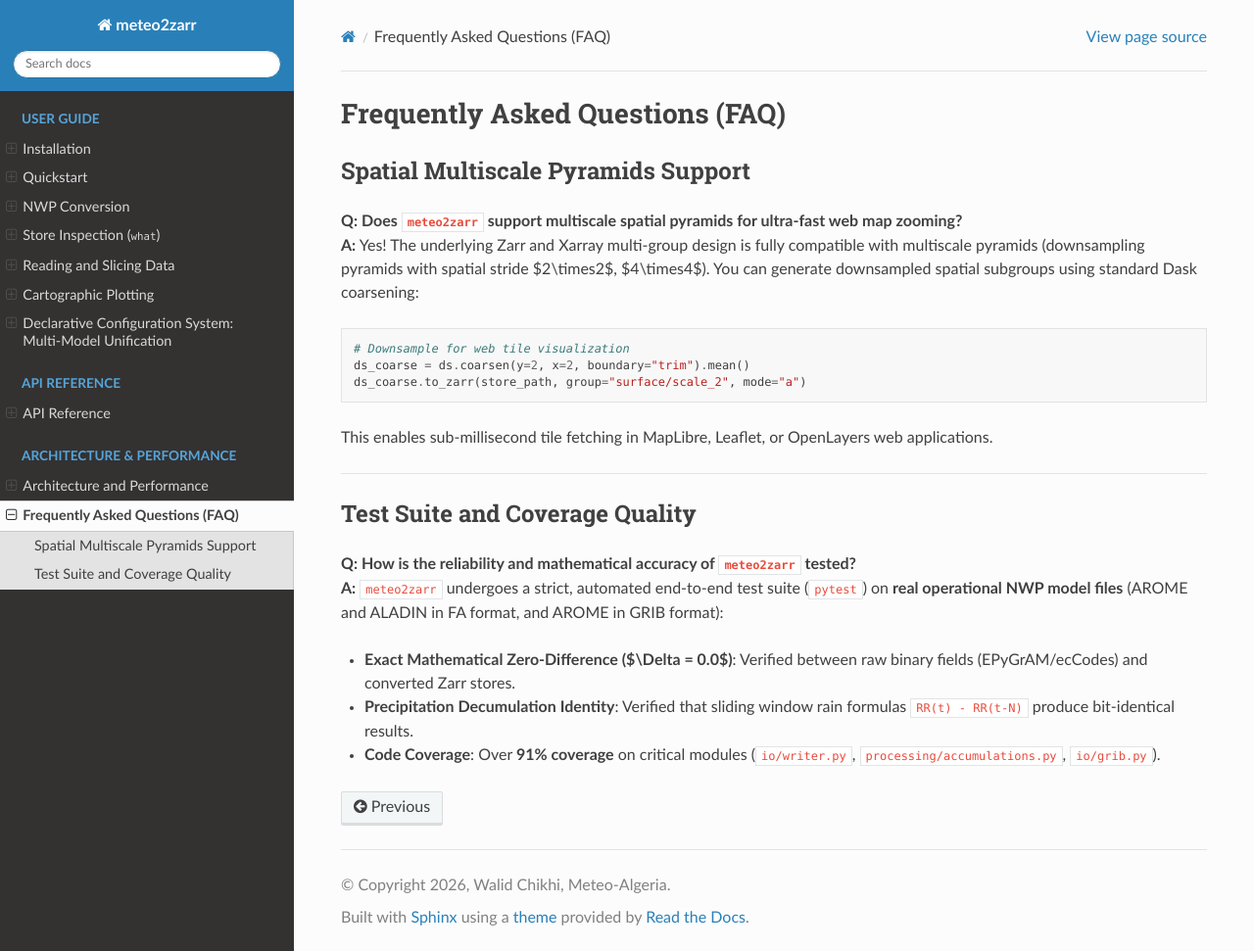
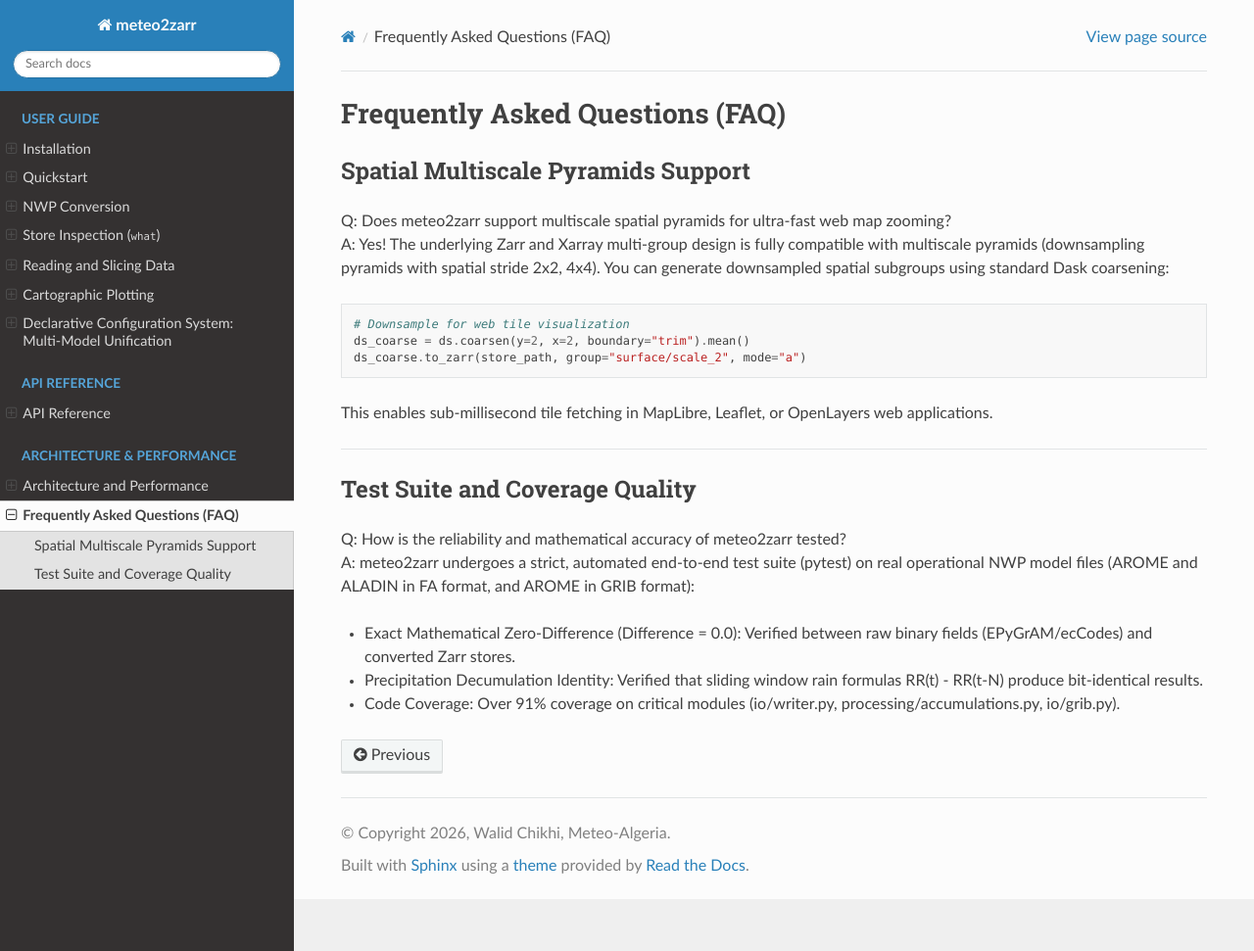
Before and after one commit to walidchikhi/meteo2zarr, a Sphinx documentation site: the page built from docs/source/faq.md, in a window 1280 px wide and 971 px high. Shown: the whole window at 98% size. Built offline with Sphinx 7.4.7 and the Read the Docs theme 3.1.0, drawn with Linux system fonts in a browser that asks for light colours.

````diff
--- a/docs/source/faq.md
+++ b/docs/source/faq.md
@@ -1,20 +1,23 @@
 # Frequently Asked Questions (FAQ)
 
 ### Spatial Multiscale Pyramids Support
-**Q: Does `meteo2zarr` support multiscale spatial pyramids for ultra-fast web map zooming?**
-**A:** Yes! The underlying Zarr and Xarray multi-group design is fully compatible with multiscale pyramids (downsampling pyramids with spatial stride $2\times2$, $4\times4$). You can generate downsampled spatial subgroups using standard Dask coarsening:
+Q: Does meteo2zarr support multiscale spatial pyramids for ultra-fast web map zooming?
+A: Yes! The underlying Zarr and Xarray multi-group design is fully compatible with multiscale pyramids (downsampling pyramids with spatial stride 2x2, 4x4). You can generate downsampled spatial subgroups using standard Dask coarsening:
+
 ```python
 # Downsample for web tile visualization
 ds_coarse = ds.coarsen(y=2, x=2, boundary="trim").mean()
 ds_coarse.to_zarr(store_path, group="surface/scale_2", mode="a")
 ```
+
 This enables sub-millisecond tile fetching in MapLibre, Leaflet, or OpenLayers web applications.
 
 ---
 
 ### Test Suite and Coverage Quality
-**Q: How is the reliability and mathematical accuracy of `meteo2zarr` tested?**
-**A:** `meteo2zarr` undergoes a strict, automated end-to-end test suite (`pytest`) on **real operational NWP model files** (AROME and ALADIN in FA format, and AROME in GRIB format):
-- **Exact Mathematical Zero-Difference ($\Delta = 0.0$)**: Verified between raw binary fields (EPyGrAM/ecCodes) and converted Zarr stores.
-- **Precipitation Decumulation Identity**: Verified that sliding window rain formulas `RR(t) - RR(t-N)` produce bit-identical results.
-- **Code Coverage**: Over **91% coverage** on critical modules (`io/writer.py`, `processing/accumulations.py`, `io/grib.py`).
+Q: How is the reliability and mathematical accuracy of meteo2zarr tested?
+A: meteo2zarr undergoes a strict, automated end-to-end test suite (pytest) on real operational NWP model files (AROME and ALADIN in FA format, and AROME in GRIB format):
+
+- Exact Mathematical Zero-Difference (Difference = 0.0): Verified between raw binary fields (EPyGrAM/ecCodes) and converted Zarr stores.
+- Precipitation Decumulation Identity: Verified that sliding window rain formulas RR(t) - RR(t-N) produce bit-identical results.
+- Code Coverage: Over 91% coverage on critical modules (io/writer.py, processing/accumulations.py, io/grib.py).
````
